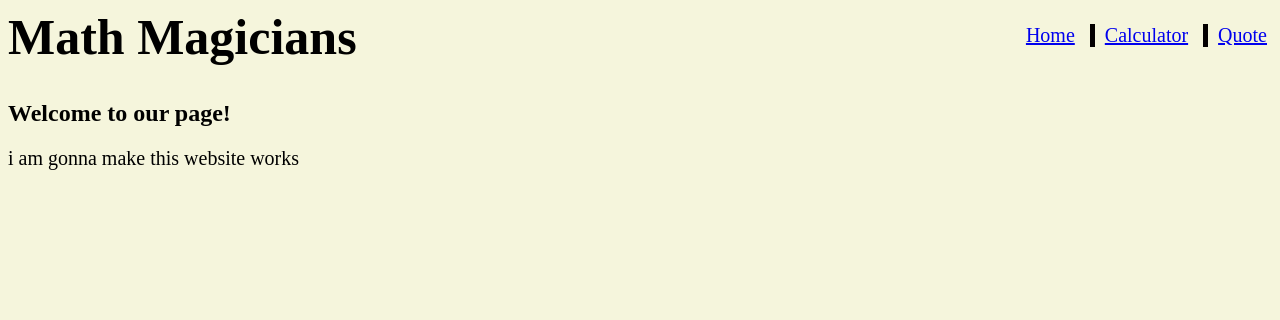
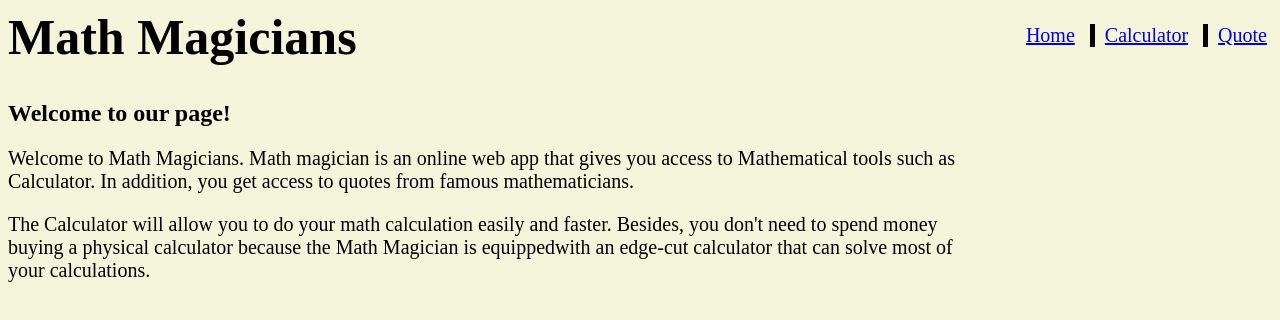
Before and after one commit to hakichris/MathMagicians, a React (Create React App) app: page /home in a window 1280 px wide. Shown: the top 320 px of the page. Built offline with nearby package versions, Linux system fonts and the light colour scheme.

Commit message:
Update home.jsx

```diff
--- a/src/home.jsx
+++ b/src/home.jsx
@@ -5,7 +5,17 @@ const Home = () => (
       <h1 className="Title"> Math Magicians</h1>
     </div>
     <h2>Welcome to our page!</h2>
-    <p>i am gonna make this website works</p>
+    <p>
+      Welcome to Math Magicians. Math magician is an online web app
+      that gives you access to Mathematical tools such as Calculator.
+      In addition, you get access to quotes from famous mathematicians.
+    </p>
+    <p>
+      The Calculator will allow you to do your math calculation easily and faster.
+      Besides, you don&apos;t need to spend money buying a physical calculator because
+      the Math Magician is equippedwith an edge-cut calculator that can solve most of
+      your calculations.
+    </p>
   </div>
 );
 
```
